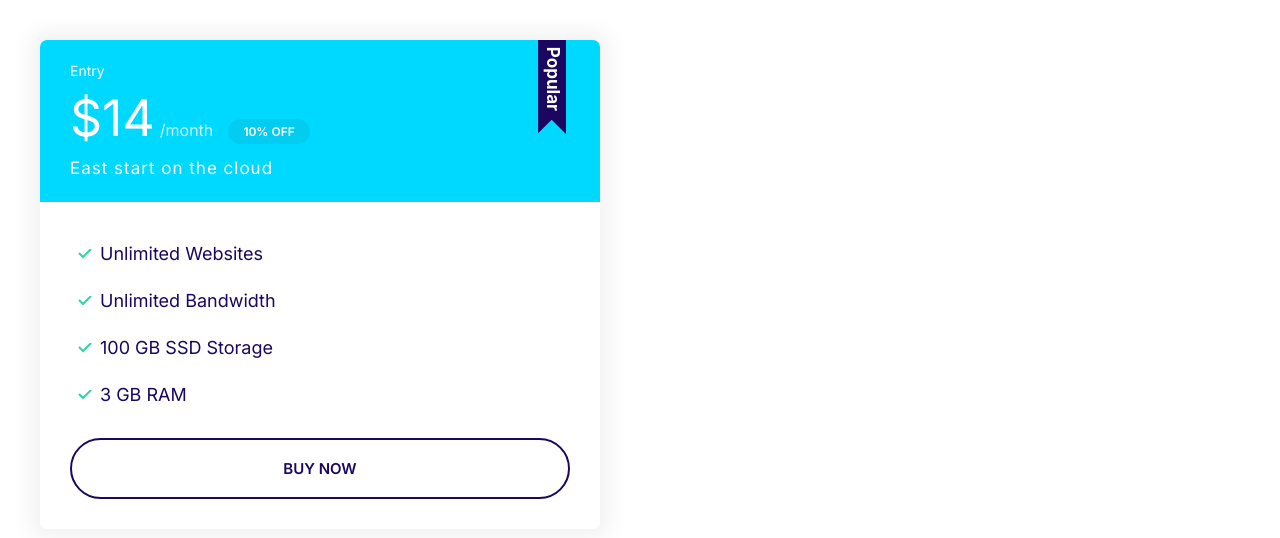
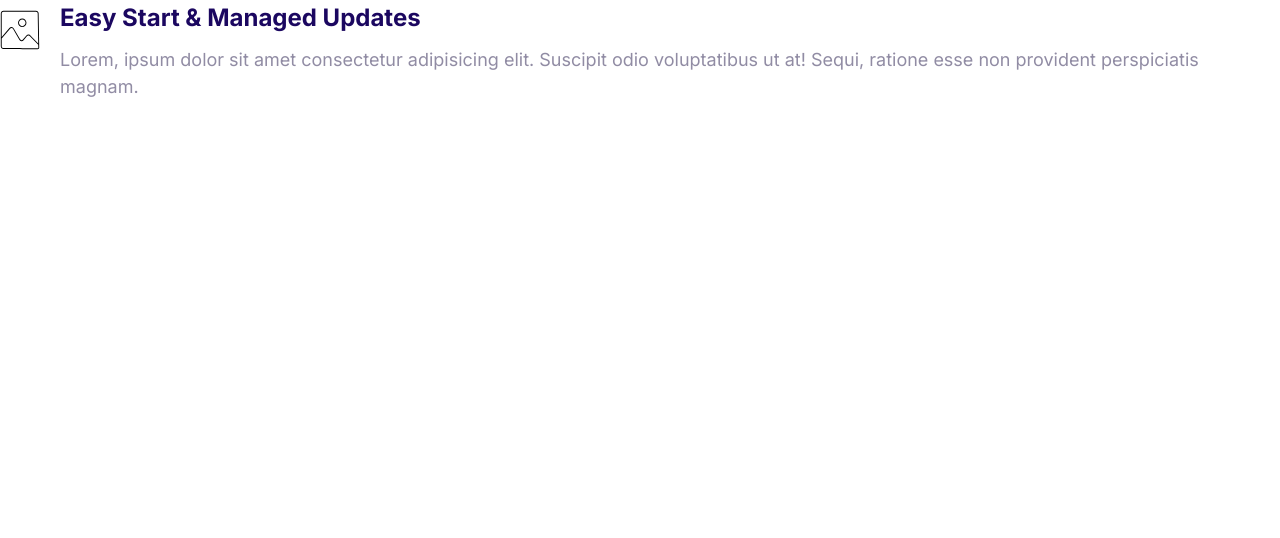
Before and after one commit to SushyamNagallapati/project1, a plain HTML site: page index.html in a window 1280 px wide. Drawn offline with Linux system fonts and the light colour scheme.

Commit message:
Build Media component.

```diff
--- a/css/styles.css
+++ b/css/styles.css
@@ -375,3 +375,22 @@ a {
         font-size: 1.7rem;
     }
 }
+
+
+/* Media */
+
+.media {
+    display: flex;
+}
+
+.media__title {
+    margin-top: 0;
+}
+
+.media__body {
+    margin: 0 2rem;
+}
+
+.media__image {
+    margin-top: 1rem;
+}
--- a/index.html
+++ b/index.html
@@ -13,26 +13,19 @@
     <link rel="stylesheet" href="css/styles.css" />
   </head>
   <body>
-    <div style="width: 50%; padding: 4rem">
-      <div class="plan plan--popular">
-        <div class="card card--secondary">
-          <header class="card__header">
-            <h3 class="plan__name">Entry</h3>
-            <span class="plan__price">$14</span>
-            <span class="plan__billing-cycle">/month</span>
-            <span class="badge badge--secondary badge--small">10% OFF</span>
-            <span class="plan__description">East start on the cloud</span>
-          </header>
-          <div class="card__body">
-            <ul class="list list--tick">
-              <li class="list__item">Unlimited Websites</li>
-              <li class="list__item">Unlimited Bandwidth</li>
-              <li class="list__item">100 GB SSD Storage</li>
-              <li class="list__item">3 GB RAM</li>
-            </ul>
-            <button class="btn btn--outline btn--block">Buy Now</button>
-          </div>
-        </div>
+    <div class="media">
+      <div class="media__image">
+        <svg class="icon icon--primary">
+          <use xlink:href="images/sprite.svg#snap"></use>
+        </svg>
+      </div>
+      <div class="media__body">
+        <h3 class="media__title">Easy Start & Managed Updates</h3>
+        <p>
+          Lorem, ipsum dolor sit amet consectetur adipisicing elit. Suscipit
+          odio voluptatibus ut at! Sequi, ratione esse non provident
+          perspiciatis magnam.
+        </p>
       </div>
     </div>
   </body>
```
Also changed, not shown: components/media.html (added, +14 -0 lines).
